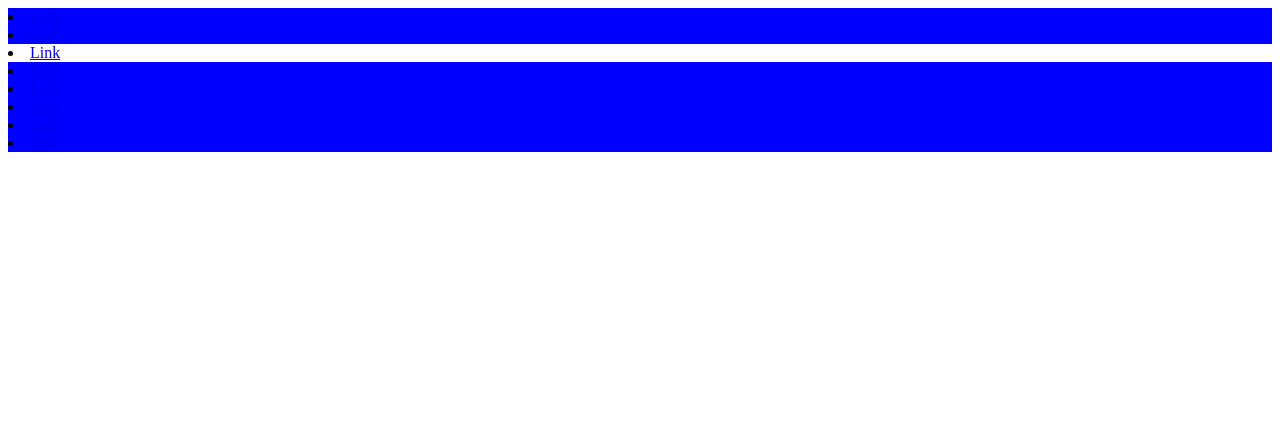
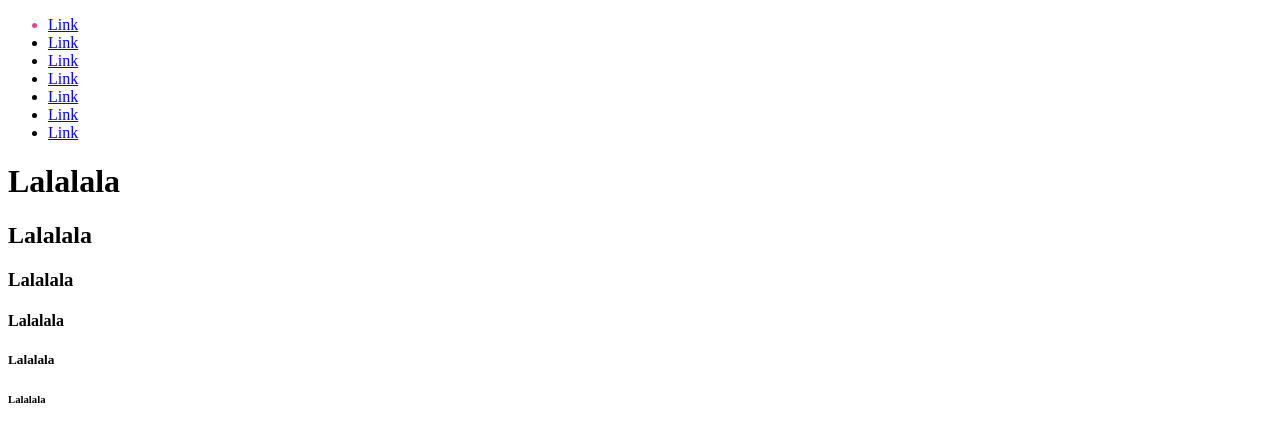
Before and after one commit to junghong0512/CSSMaster, a website: page index.html in a window 1280 px wide. Drawn offline with Linux system fonts and the light colour scheme.

Commit message:
CSS Variables, @custom-selector

```diff
--- a/index.html
+++ b/index.html
@@ -8,13 +8,23 @@
     <link rel="stylesheet" href="styles.css" />
   </head>
   <body>
-    <li><a href="#" target="_blank">Link</a></li>
-    <li><a href="#" target="_blank">Link</a></li>
-    <li class="target"><a href="#" target="_blank">Link</a></li>
-    <li><a href="#" target="_blank">Link</a></li>
-    <li><a href="#" target="_blank">Link</a></li>
-    <li><a href="#" target="_blank">Link</a></li>
-    <li><a href="#" target="_blank">Link</a></li>
-    <li><a href="#" target="_blank">Link</a></li>
+    <nav>
+      <ul>
+        <li><a href="#" target="_blank">Link</a></li>
+        <li><a href="#" target="_blank">Link</a></li>
+        <li><a href="#" target="_blank">Link</a></li>
+        <li><a href="#" target="_blank">Link</a></li>
+        <li><a href="#" target="_blank">Link</a></li>
+        <li><a href="#" target="_blank">Link</a></li>
+        <li><a href="#" target="_blank">Link</a></li>
+      </ul>
+    </nav>
+
+    <h1>Lalalala</h1>
+    <h2>Lalalala</h2>
+    <h3>Lalalala</h3>
+    <h4>Lalalala</h4>
+    <h5>Lalalala</h5>
+    <h6>Lalalala</h6>
   </body>
 </html>
--- a/styles.css
+++ b/styles.css
@@ -6,6 +6,20 @@
   background-color: peru;
 } */
 
-li:not(.target) {
+/* li:not(.target) {
   background-color: blue;
+} */
+
+:root {
+  --awesomeColor: #e84393;
 }
+
+li:first-child {
+  color: var(--awesomeColor);
+}
+
+@custom-selector :--headers h1, h2, h3, h4, h5, h6;
+
+:--headers {
+  color: #d63031;
+}
```
Also changed, not shown: README.md.
